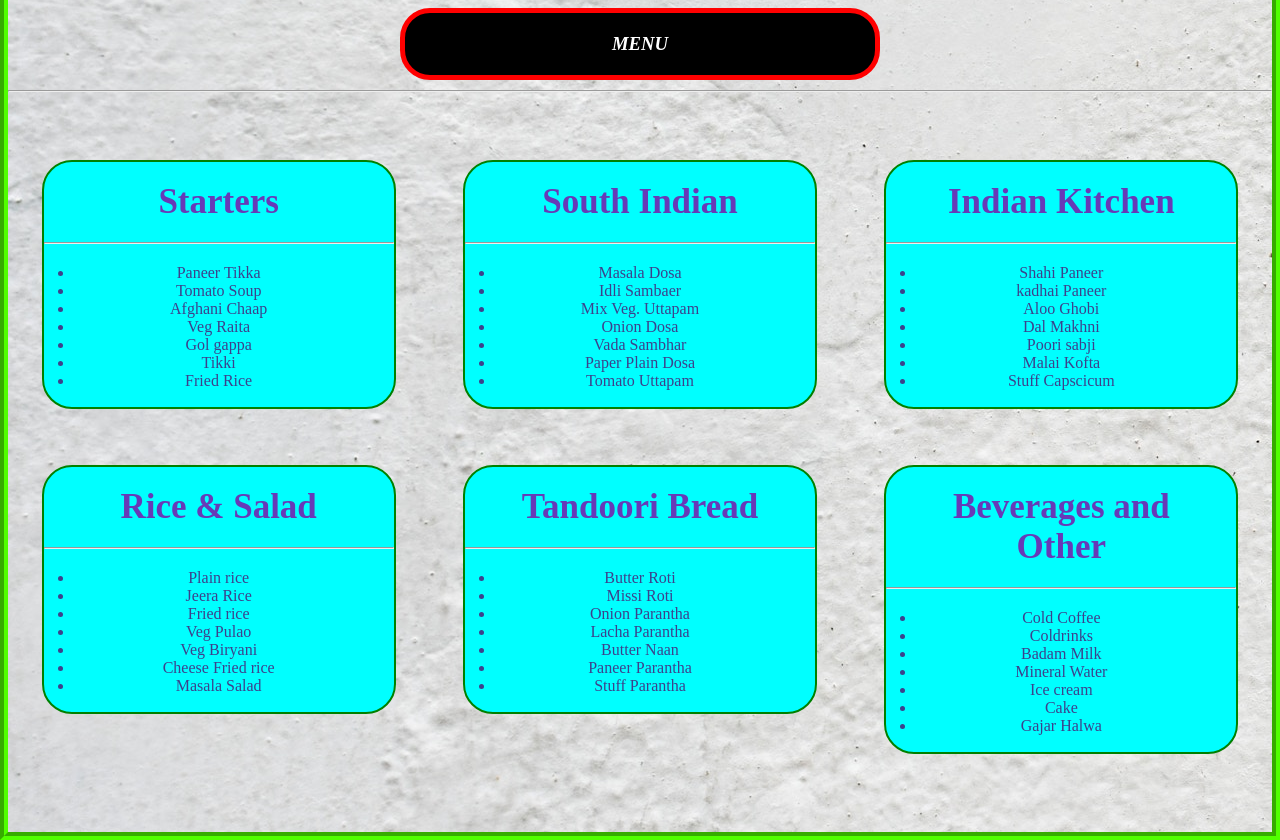
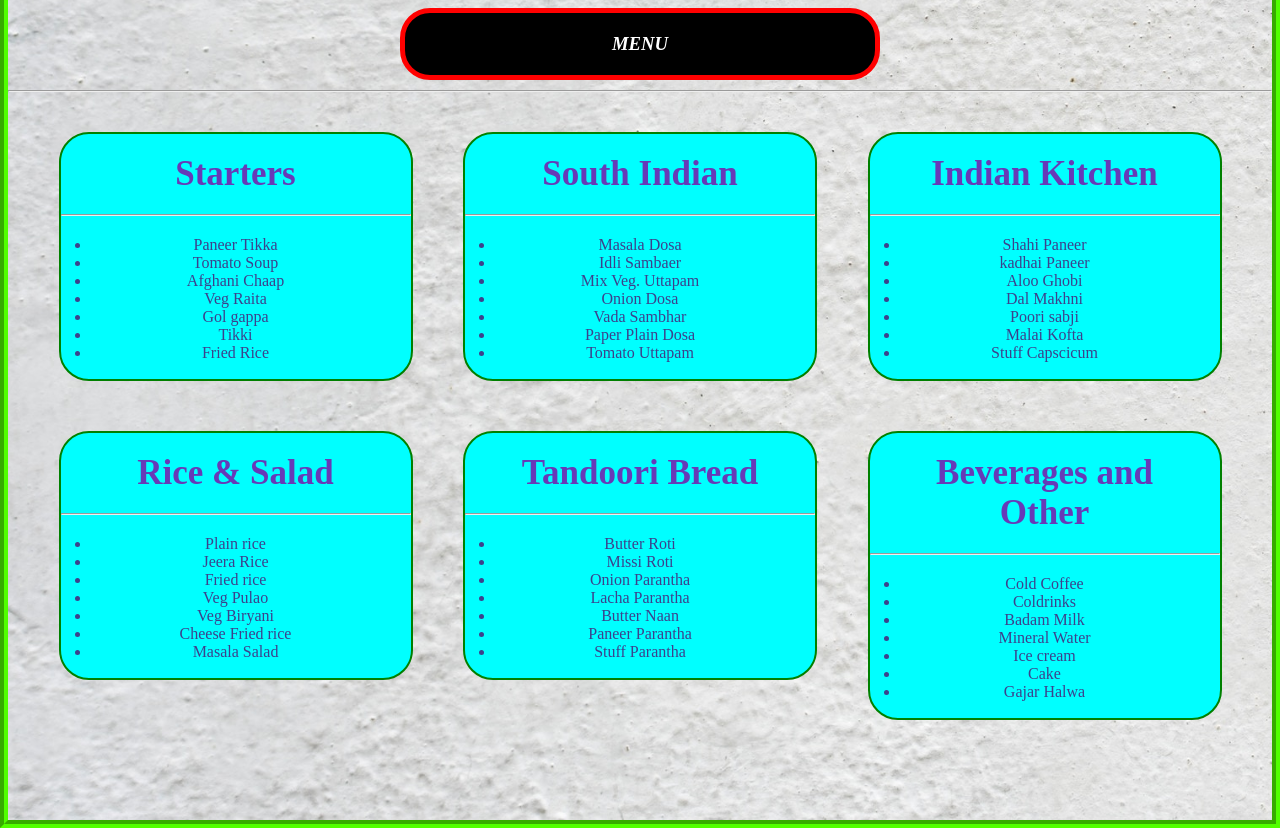
Before and after one commit to dipsingh100/CSS_h2, a plain HTML site: page index.html in a window 1280 px wide. Shown: the part 860-1700 px from the top of the page. Drawn offline with Linux system fonts and the light colour scheme.

Commit message:
Made changes in CSs

```diff
--- a/style.css
+++ b/style.css
@@ -7,6 +7,7 @@ body{
     height: 100%;
     background-image: url("bg1.jpg");
     background-repeat: no-repeat;
+    background-size: cover;
     border: 8px groove rgb(81, 255, 0);
 }
 
@@ -124,10 +125,8 @@ input{
 }
 
 .container-3{
-    height: 650px;
     display: flex;
-    justify-content: space-around;
-    align-content: space-around;
+    justify-content: space-evenly;
     flex-wrap: wrap;
     margin-top: 40px;
     margin-bottom: 50px;
@@ -140,6 +139,7 @@ input{
     background-color: cyan;
     border: 2px solid green;
     border-radius: 30px;
+    margin-bottom: 50px;
 }
 .mbox h2 {
     font-size: 35px;
```
